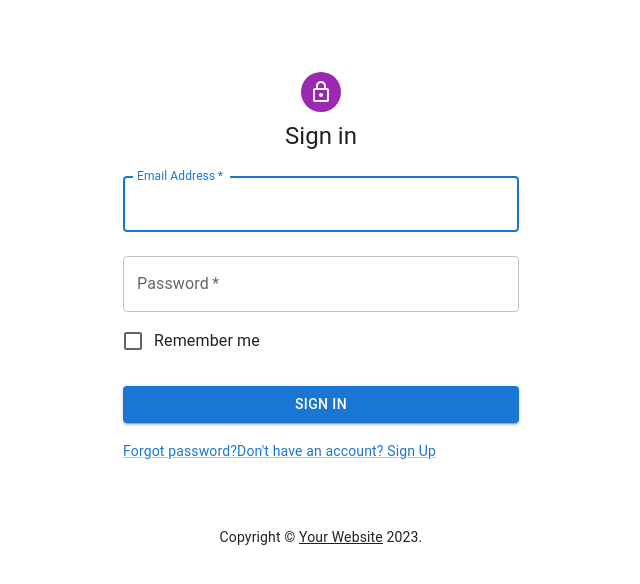
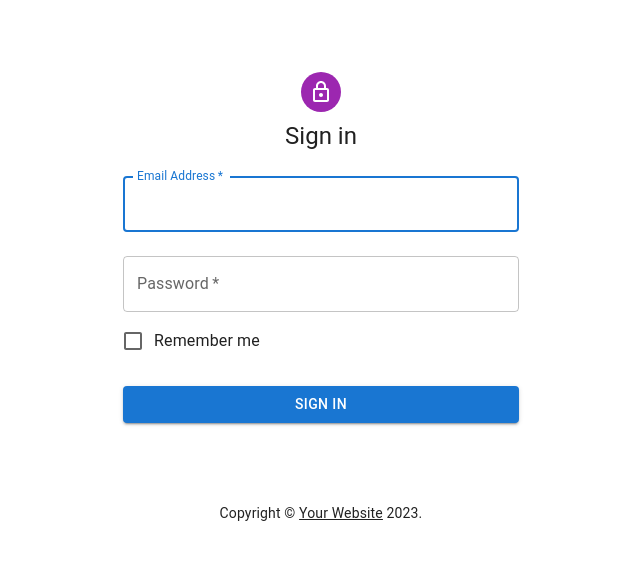
Before and after one commit to Cyui/chef_eos_js, a React (Vite) app: page /#/login in a window 1280 px wide. Shown: the top 584 px of the page, without its empty margins (319-959 px from the left). Built offline with nearby package versions, Linux system fonts and the light colour scheme; no server answers.

Commit message:
fix: remove inactive password reset and registration links

```diff
--- a/src/pages/Login/components/SignIn.jsx
+++ b/src/pages/Login/components/SignIn.jsx
@@ -6,7 +6,6 @@ import TextField from "@mui/material/TextField";
 import FormControlLabel from "@mui/material/FormControlLabel";
 import Checkbox from "@mui/material/Checkbox";
 import Link from "@mui/material/Link";
-import Grid from "@mui/material/Grid";
 import Box from "@mui/material/Box";
 import LockOutlinedIcon from "@mui/icons-material/LockOutlined";
 import Typography from "@mui/material/Typography";
@@ -125,18 +124,6 @@ export default function SignIn() {
             <Button type="submit" fullWidth variant="contained" disabled={isSubmitting} sx={{ mt: 3, mb: 2 }}>
               Sign In
             </Button>
-            <Grid container>
-              <Grid item xs>
-                <Link href="#" variant="body2">
-                  Forgot password?
-                </Link>
-              </Grid>
-              <Grid item>
-                <Link href="#" variant="body2">
-                  {"Don't have an account? Sign Up"}
-                </Link>
-              </Grid>
-            </Grid>
           </Box>
         </Box>
         <Copyright sx={{ mt: 8, mb: 4 }} />
```
